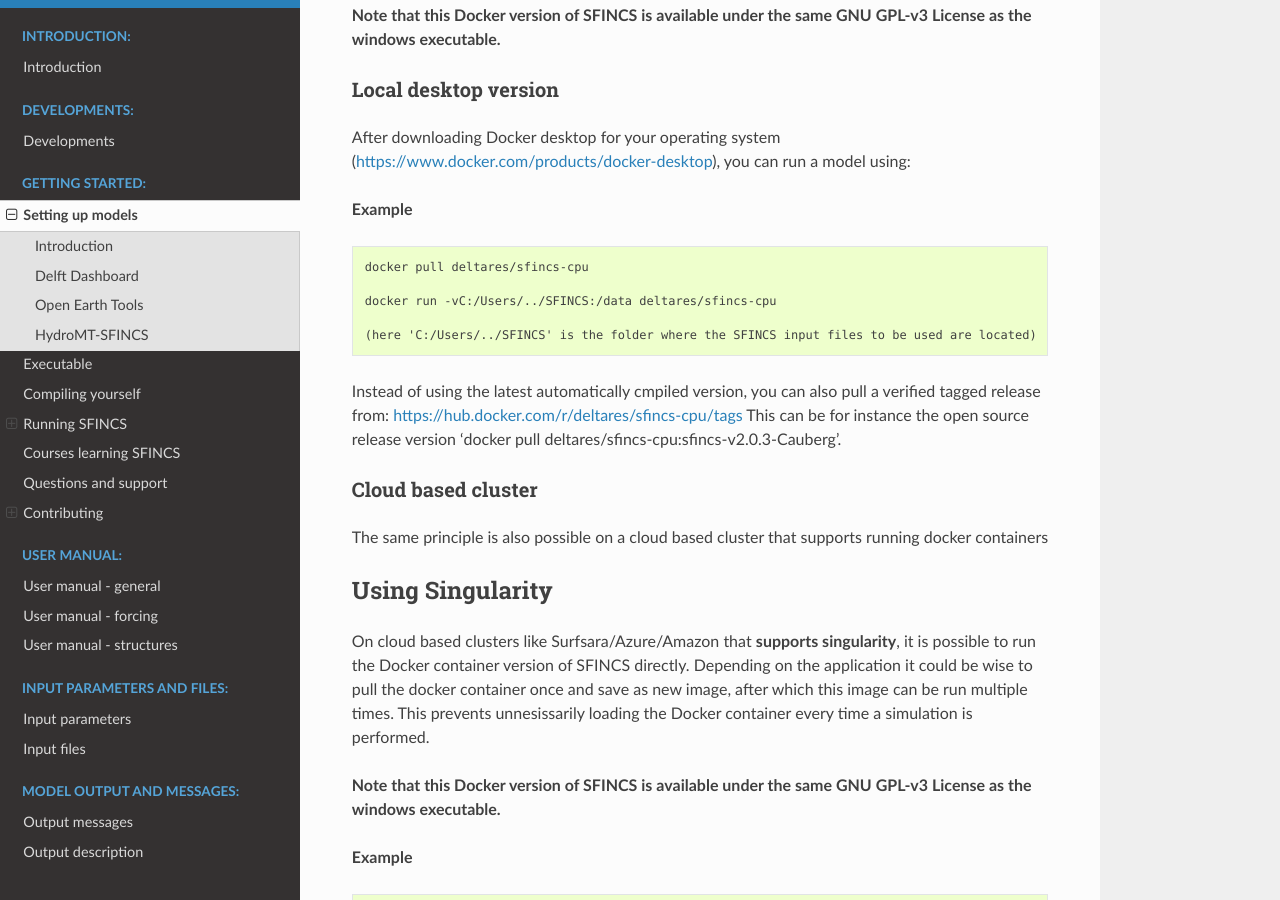
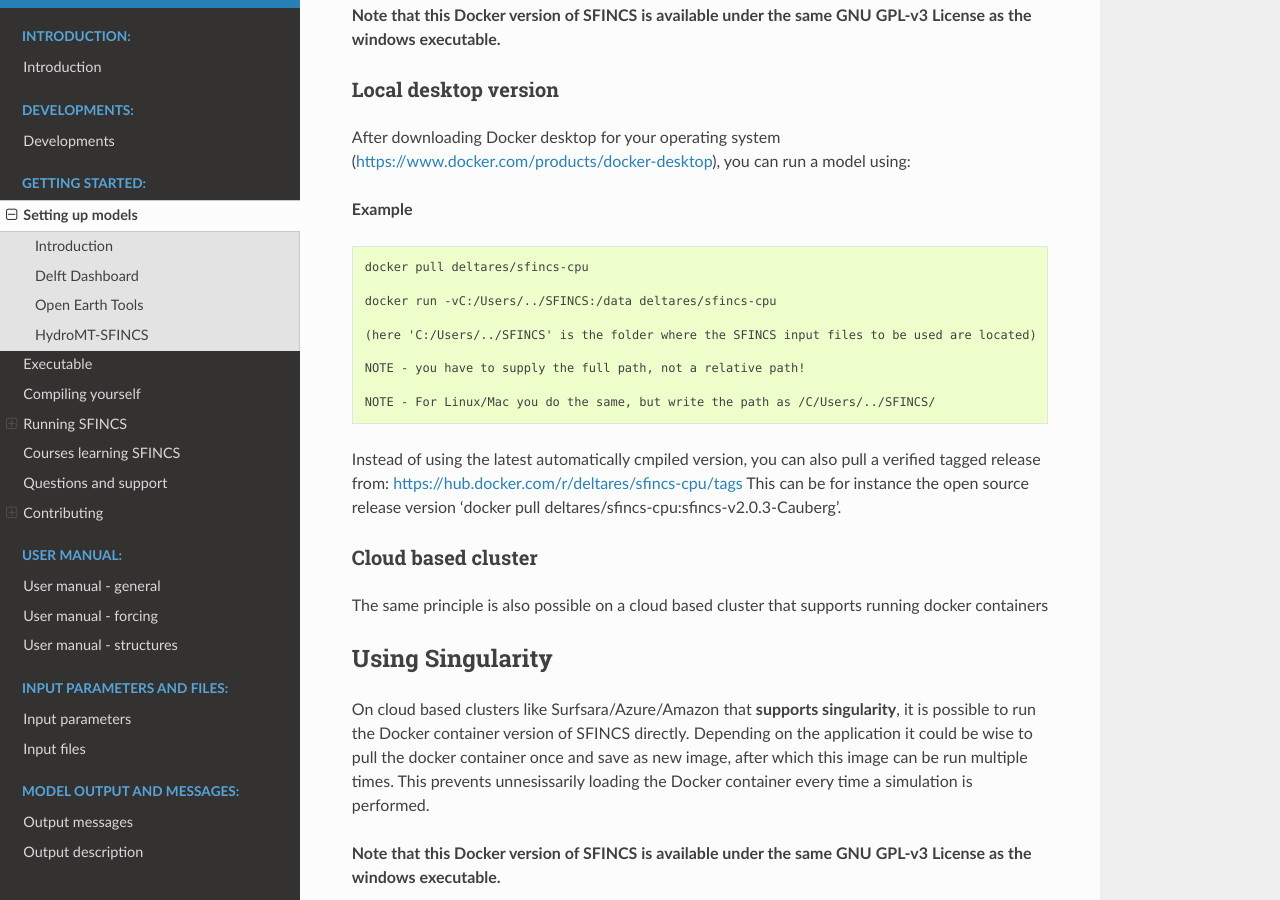
Before and after one commit to Deltares/SFINCS, a Sphinx documentation site: the page built from docs/example.rst, in a window 1280 px wide and 900 px high, scrolled down 3389 px. Built offline with Sphinx 7.4.7 and the Read the Docs theme 2.0.0, drawn with Linux system fonts in a browser that asks for light colours.

Commit message:
- Add info of running on Mac and supplying the full path

```diff
--- a/docs/example.rst
+++ b/docs/example.rst
@@ -128,6 +128,10 @@
 
 	(here 'C:/Users/../SFINCS' is the folder where the SFINCS input files to be used are located)
 
+	NOTE - you have to supply the full path, not a relative path!
+
+	NOTE - For Linux/Mac you do the same, but write the path as /C/Users/../SFINCS/
+
 Instead of using the latest automatically cmpiled version, you can also pull a verified tagged release from: https://hub.docker.com/r/deltares/sfincs-cpu/tags
 This can be for instance the open source release version 'docker pull deltares/sfincs-cpu:sfincs-v2.0.3-Cauberg'.
 
```
